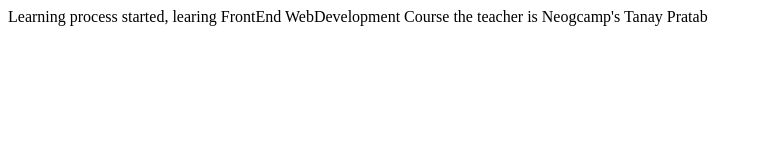
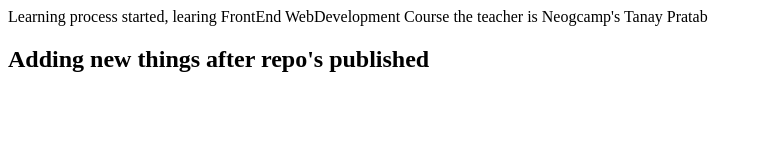
Before and after one commit to shayan69/my-first-repo, a plain HTML site: page index.html in a window 1280 px wide. Shown: the whole page, without its empty margins (0-763 px from the left). Drawn offline with Linux system fonts and the light colour scheme.

Commit message:
docs
added h2 @ post commit

```diff
--- a/index.html
+++ b/index.html
@@ -8,5 +8,7 @@
 </head>
 <body>
     Learning process started, learing FrontEnd WebDevelopment Course the teacher is Neogcamp's Tanay Pratab
+    <h2>Adding new things after repo's published</h2>
+
 </body>
 </html>
```
